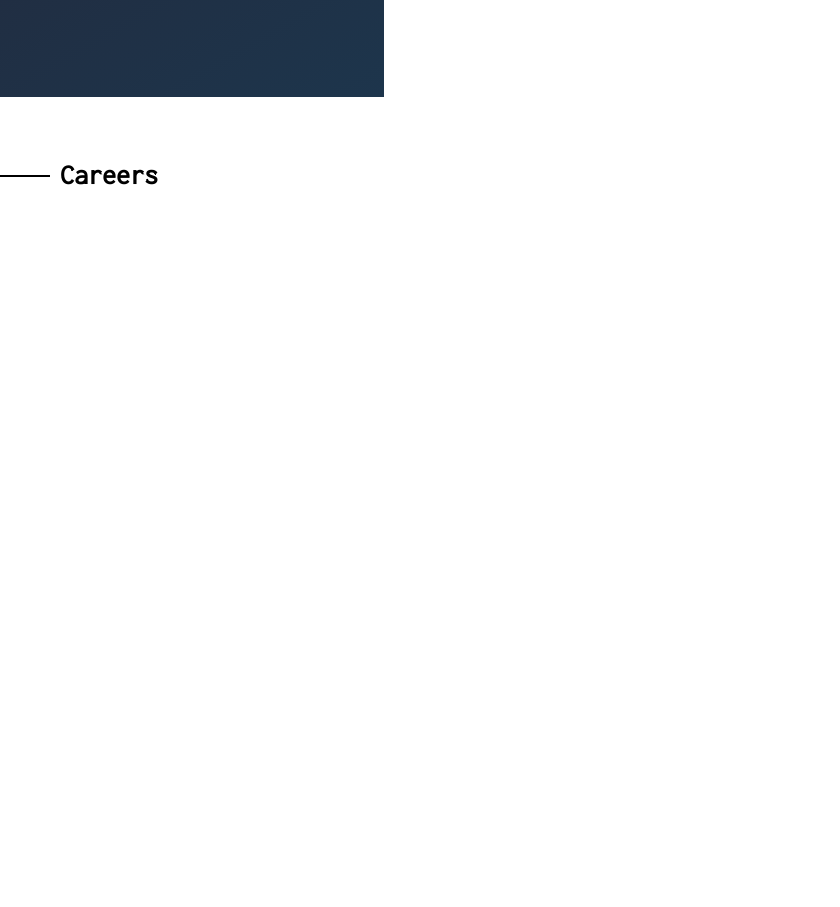
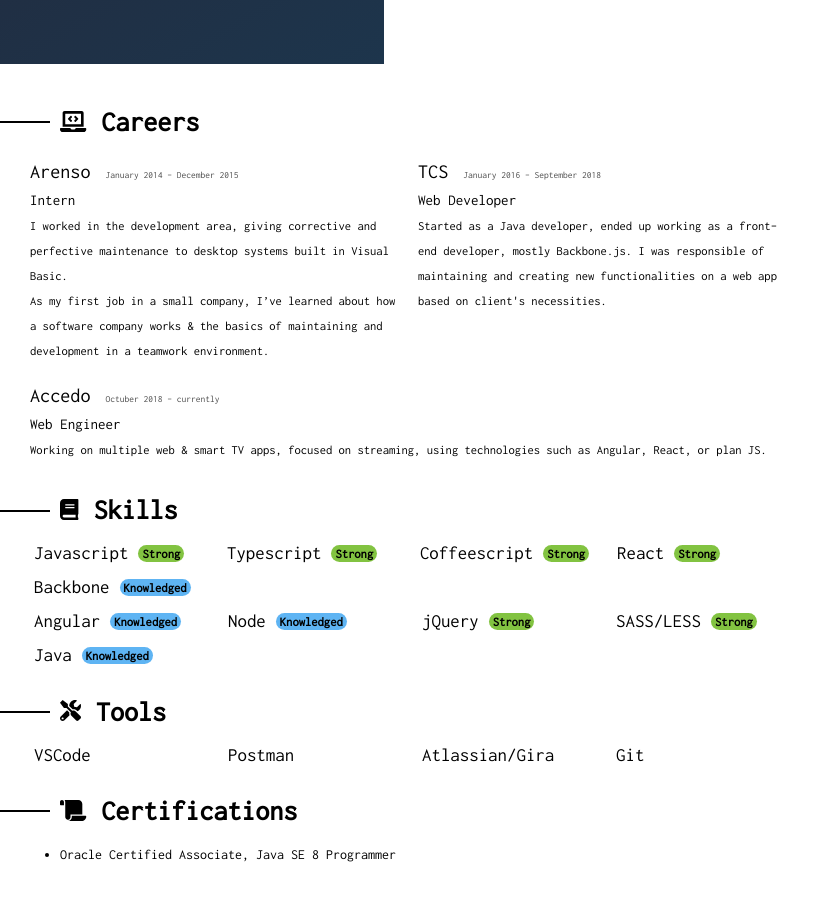
Before and after one commit to RobCC/resume, a React app: page / in a window 1280 px wide. Shown: the part 873-1780 px from the top of the page, without its empty margins (0-840 px from the left). Built offline with nearby package versions, Linux system fonts and the light colour scheme.

Commit message:
Add content sections

```diff
--- /dev/null
+++ b/src/components/Career/Career.js
@@ -0,0 +1,16 @@
+import React from 'react';
+
+import styles from './career.scss';
+
+const Career = ({ company, period, title, children }) => {
+  return (
+    <div className={styles.career}>
+      <div className={styles.company}>{company}</div>
+      <div className={styles.period}>{period}</div>
+      <div className={styles.title}>{title}</div>
+      <div className="">{children}</div>
+    </div>
+  );
+};
+
+export default Career;
--- /dev/null
+++ b/src/components/Career/career.scss
@@ -0,0 +1,20 @@
+.career {
+  margin: 10px 0;
+  font-size: .9em;
+
+  .company {
+    display: inline-block;
+    font-size: 1.6em;
+  }
+
+  .period {
+    display: inline-block;
+    margin: 0 15px;
+    font-size: 0.755em;
+    color: #4c4c4c;
+  }
+
+  .title {
+    font-size: 1.2em;
+  }
+}
--- a/src/components/ContentSection/ContentSection.js
+++ b/src/components/ContentSection/ContentSection.js
@@ -1,10 +1,11 @@
 import React, { useState, useEffect } from 'react';
 import PropTypes from 'prop-types';
 import { CSSTransition } from 'react-transition-group';
+import { FontAwesomeIcon } from '@fortawesome/react-fontawesome';
 
 import styles from './contentSection.scss';
 
-const ContentSection = ({ title, children }) => {
+const ContentSection = ({ icon = '', title, children }) => {
   const [ showLine, setLine ] = useState(false);
 
   useEffect(() => setLine(true), []);
@@ -18,6 +19,7 @@
       <div className={styles.section}>
         <div className={styles.titleWrap}>
           <span className={styles.title}>
+            <FontAwesomeIcon icon={icon} className={styles.icon} />
             <h1 className={styles.titleText}>{title}</h1>
           </span>
         </div>
--- a/src/components/ContentSection/contentSection.scss
+++ b/src/components/ContentSection/contentSection.scss
@@ -1,13 +1,13 @@
 $title-height: 35px;
-$padding-left: 20px;
 
 .section {
   position: relative;
-  margin: 40px 0px;
+  margin: 20px 0px;
   // min-height: 260px;
 
   .titleWrap {
     position : relative;
+    margin-bottom: 10px;
 
     .title {
       display: inline-block;
@@ -16,8 +16,18 @@
       line-height: $title-height;
     }
 
+    .icon {
+      display: inline-block;
+      font-size: 1.5em;
+      height: $title-height;
+    }
+
     .titleText {
+      position: relative;
+      display: inline-block;
       margin: 0;
+      top: -5px;
+      margin-left: 15px
     }
 
     &:before {
@@ -26,7 +36,7 @@
       border-bottom: 2px solid black;
       display: block;
       position: absolute;
-      left: -$padding-left;
+      left: -20px;
       top: 50%;
       z-index: -1;
     }
@@ -34,8 +44,6 @@
 
   .content {
     position: relative;
-    padding-top: 15px;
-    padding-left: 15px;
     line-height: 25px;
   }
 }
--- a/src/components/InfoSection/infoSection.scss
+++ b/src/components/InfoSection/infoSection.scss
@@ -4,8 +4,8 @@
 
 .infoSection {
   display: block;
-  margin: 0;
-  min-height: 260px;
+  margin: 20px 0;
+  min-height: 180px;
 
   .titleWrap {
     position : relative;
--- a/src/components/InfoSide/infoSide.scss
+++ b/src/components/InfoSide/infoSide.scss
@@ -23,7 +23,7 @@
     width: 100%;
 
     padding: 0 50px;
-    margin-top: ($left-img-size / 2);
+    margin-top: ($left-img-size / 4);
     margin-bottom: ($left-img-size / 2);
     height: (100% - $top-section-height);
   }
--- a/src/components/Resume/Resume.js
+++ b/src/components/Resume/Resume.js
@@ -1,18 +1,114 @@
 import React from 'react';
+import { faLaptopCode, faBook, faTools, faScroll } from '@fortawesome/free-solid-svg-icons';
 
 import InfoSide from 'components/InfoSide/InfoSide';
 import ContentSection from 'components/ContentSection/ContentSection';
+import Career from 'components/Career/Career';
+import Skill from 'components/Skill/Skill';
 
 import styles from './resume.scss';
 
 const Resume = () => {
+  const { row, column } = styles;
+
   return (
     <div className={styles.resume}>
       <InfoSide />
 
       <div className={styles.rightSide}>
-        <ContentSection title="Careers">
+        <ContentSection title="Careers" icon={faLaptopCode}>
+          <div className={row}>
+            <div className={column}>
+              <Career company="Arenso" period="January 2014 - December 2015" title="Intern">
+                I worked in the development area, giving
+                corrective and perfective maintenance to desktop systems built in Visual Basic. <br />
 
+                As my first job in a small company,
+                I’ve learned about how a software company works & the basics of maintaining and
+                development in a teamwork environment.
+              </Career>
+            </div>
+            <div className={column}>
+              <Career company="TCS" period="January 2016 - September 2018" title="Web Developer">
+                Started as a Java developer,
+                ended up working as a front-end developer, mostly Backbone.js.
+                I was responsible of maintaining
+                and creating new functionalities on a web app based on client's necessities.
+              </Career>
+            </div>
+          </div>
+
+          <div className={row}>
+            <div className={column}>
+              <Career company="Accedo" period="Octuber 2018 - currently" title="Web Engineer">
+                Working on multiple web & smart TV apps, focused on streaming, using technologies such as
+                Angular, React, or plan JS.
+              </Career>
+            </div>
+          </div>
+        </ContentSection>
+
+        <ContentSection title="Skills" icon={faBook}>
+          <div className={row}>
+            <div className={column}>
+              <Skill name="Javascript" value="Strong" />
+            </div>
+            <div className={column}>
+              <Skill name="Typescript" value="Strong" />
+            </div>
+            <div className={column}>
+              <Skill name="Coffeescript" value="Strong" />
+            </div>
+            <div className={column}>
+              <Skill name="React" value="Strong" />
+            </div>
+            <div className={column}>
+              <Skill name="Backbone" value="Knowledged" />
+            </div>
+
+          </div>
+          <div className={row}>
+            <div className={column}>
+              <Skill name="Angular" value="Knowledged" />
+            </div>
+            <div className={column}>
+              <Skill name="Node" value="Knowledged" />
+            </div>
+            <div className={column}>
+              <Skill name="jQuery" value="Strong" />
+            </div>
+            <div className={column}>
+              <Skill name="SASS/LESS" value="Strong" />
+            </div>
+            <div className={column}>
+              <Skill name="Java" value="Knowledged" />
+            </div>
+          </div>
+        </ContentSection>
+
+        <ContentSection title="Tools" icon={faTools}>
+          <div className={row}>
+            <div className={column}>
+              <Skill name="VSCode" />
+            </div>
+            <div className={column}>
+              <Skill name="Postman" />
+            </div>
+            <div className={column}>
+              <Skill name="Atlassian/Gira" />
+            </div>
+            <div className={column}>
+              <Skill name="Git" />
+            </div>
+          </div>
+        </ContentSection>
+
+        <ContentSection title="Certifications" icon={faScroll}>
+          <ul>
+            <li>
+              Oracle Certified Associate, Java SE 8 Programmer
+            </li>
+          </ul>
         </ContentSection>
       </div>
     </div>
--- a/src/components/Resume/resume.scss
+++ b/src/components/Resume/resume.scss
@@ -17,5 +17,21 @@
     // left: 30%;
     width: 70%;
     padding: 20px;
+    padding-right: 100px;
+
+    .row {
+      display: flex;
+      flex-direction: row;
+      flex-wrap: wrap;
+      width: 100%;
+    }
+
+    .column {
+      display: flex;
+      flex-direction: column;
+      flex-basis: 100%;
+      flex: 1;
+      margin: 0 10px;
+    }
   }
 }
--- /dev/null
+++ b/src/components/Skill/Skill.js
@@ -0,0 +1,20 @@
+import React from 'react';
+import classNames from 'classnames';
+
+import styles from './skill.scss';
+
+const Skill = ({ name, value = '' }) => {
+  const valueClasses = classNames(styles.value, {
+    [styles.strong]: value.toLowerCase() === 'strong',
+    [styles.knowledge]: value.toLowerCase() === 'knowledged'
+  });
+
+  return (
+    <div className={styles.skill}>
+      <span className={styles.name}>{name}</span>
+      {value && <span className={valueClasses}>{value}</span>}
+    </div>
+  );
+};
+
+export default Skill;
--- /dev/null
+++ b/src/components/Skill/skill.scss
@@ -0,0 +1,33 @@
+.skill {
+  width: fit-content;
+  padding: 4px;
+  border-radius: 5px;
+  transition: background 200ms;
+  cursor: default;
+
+  &:hover {
+    background: #e2e2e2;
+  }
+
+  .name {
+    font-size: 1.35em;
+  }
+
+  .value {
+    position: relative;
+    margin-left: 10px;
+    font-size: 0.9em;
+    font-weight: bold;
+    padding: 2px 4px;
+    border-radius: 10px;
+    top: -1px;
+
+    &.strong {
+      background: #82C341;
+    }
+
+    &.knowledge {
+      background: #5eb4f3;
+    }
+  }
+}
```
